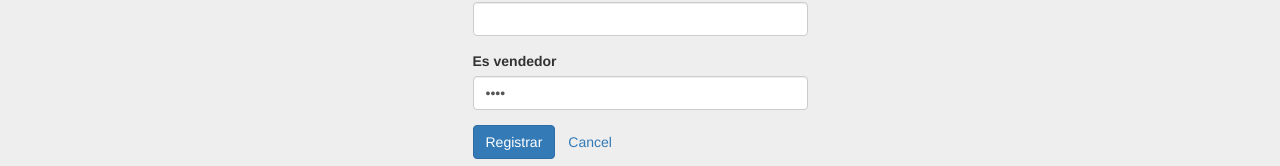
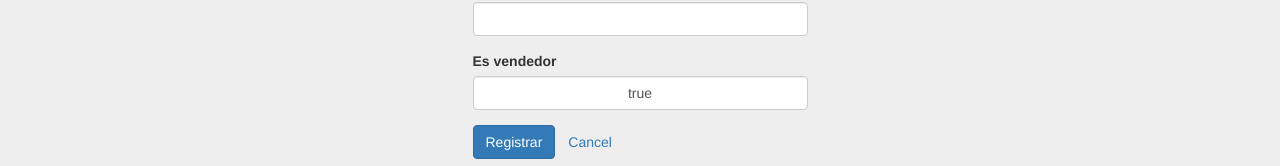
Before and after one commit to ezafra/BarrioCovid, a React app: page /register in a window 1280 px wide. Shown: the part 504-670 px from the top of the page. Built offline with nearby package versions, Linux system fonts and the light colour scheme.

Commit message:
Boton Vendedor/comprador

```diff
--- a/src/RegisterPage/RegisterPage.jsx
+++ b/src/RegisterPage/RegisterPage.jsx
@@ -24,6 +24,7 @@ class RegisterPage extends React.Component {
 
         this.handleChange = this.handleChange.bind(this);
         this.handleSubmit = this.handleSubmit.bind(this);
+        this.handleSeller = this.handleSeller.bind(this);
     }
 
     handleChange(event) {
@@ -35,6 +36,17 @@ class RegisterPage extends React.Component {
                 [name]: value
             }
         });
+    }
+
+    handleSeller(event){
+        const { name, value } = event.target;
+        const { user } = this.state;
+        this.setState({
+            user: {
+                ...user,
+                [name]: !value
+            }
+        })
     }
 
     handleSubmit(event) {
@@ -103,7 +115,7 @@ class RegisterPage extends React.Component {
                     </div>
                     <div className={'form-group' + (submitted  ? ' has-error' : '')}>
                         <label htmlFor="isSeller">Es vendedor</label>
-                        <input type="password" className="form-control" name="isSeller" value={user.isSeller} onChange={this.handleChange} />
+                        <input type="button" className="form-control" name="isSeller" value={user.isSeller} onChange={this.handleSeller} />
 
                     </div>
                     <div className="form-group">
```
